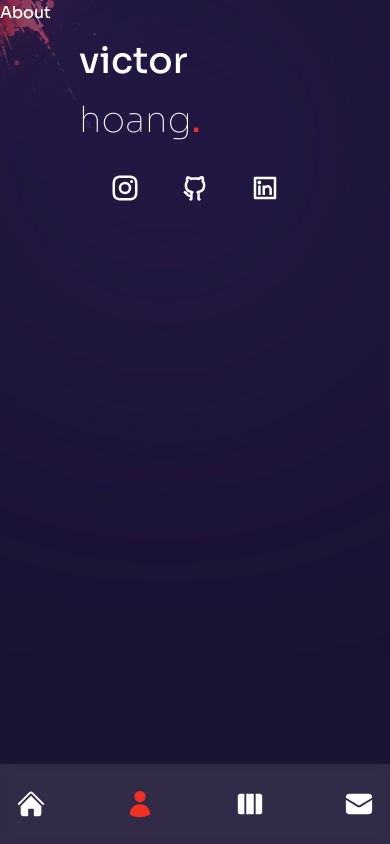
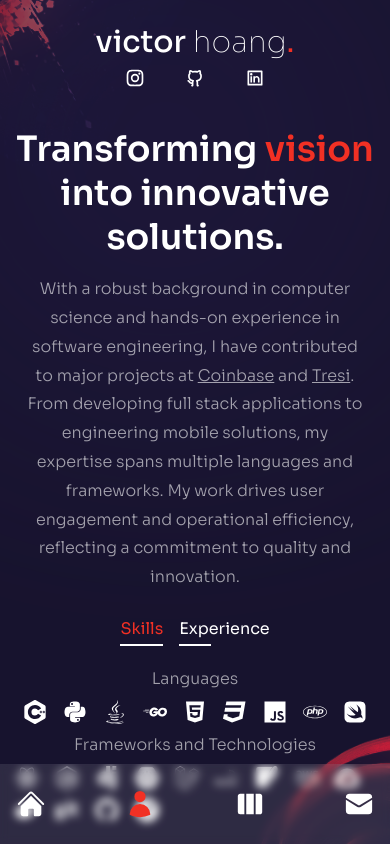
Before and after one commit to VictorH38/vichoang.com-2.0, a Next.js app: page /about in a window 390 px wide. Built offline with nearby package versions, Linux system fonts and the light colour scheme.

Commit message:
about page

```diff
--- a/components/Circles.js
+++ b/components/Circles.js
@@ -1,5 +1,18 @@
+// next image
+import Image from "next/image";
+
 const Circles = () => {
-  return <div>Circles</div>;
+  return (
+    <div className='w-[200px] xl:w-[300px] absolute -right-16 -bottom-2 mix-blend-color-dodge animate-pulse duration-75 z-10'>
+      <Image
+        src={'/circles.png'}
+        width={260}
+        height={200}
+        className='w-full h-full'
+        alt=''
+      />
+    </div>
+  );
 };
 
 export default Circles;
--- a/components/Header.js
+++ b/components/Header.js
@@ -11,9 +11,9 @@ const Header = () => {
   return (
     <header className='absolute z-30 w-full flex items-center px-16 xl:px-0 xl:h-[90px]'>
       <div className='container mx-auto'>
-        <div className='flex flex-col lg:flex-row justify-between items-center gap-y-6 py-8'>
+        <div className='flex flex-col lg:flex-row justify-between items-center gap-y-2 lg:gap-y-6 py-6 lg:py-8'>
           {/* logo */}
-          <Link href={'/'} className='logo'>
+          <Link href={'/'} className='text-3xl lg:text-4xl'>
             {/* <Image
               src={'/logo.svg'}
               width={220}
--- a/components/Socials.js
+++ b/components/Socials.js
@@ -10,7 +10,7 @@ import {
 
 const Socials = () => {
   return (
-    <div className='flex items-center gap-x-10 text-3xl'>
+    <div className='flex items-center gap-x-10 text-xl lg:text-3xl'>
       <Link href={'https://instagram.com/victorrhoang?igshid=YmMyMTA2M2Y='} target="_blank" className='hover:text-accent transition-all duration-300'>
         <RiInstagramLine />
       </Link>
--- a/components/TopLeftImg.js
+++ b/components/TopLeftImg.js
@@ -2,9 +2,17 @@
 import Image from "next/image";
 
 const TopLeftImg = () => {
-  return <div className='absolute left-0 top-0 mix-blend-color-dodge z-10 w-[200px] xl:w-[400px] opacity-50'>
-    <Image src='/top-left-img.png' width={400} height={400} alt='' />
-  </div>;
+  return (
+    <div className='absolute left-0 top-0 mix-blend-color-dodge z-10 w-[200px] xl:w-[400px] opacity-50'>
+      <Image
+        src='/top-left-img.png'
+        width={400}
+        height={400}
+        alt=''
+        priority={true}
+      />
+    </div>
+  );
 };
 
 export default TopLeftImg;
--- a/pages/about/index.js
+++ b/pages/about/index.js
@@ -1,18 +1,32 @@
+import React, { useState } from 'react';
+
 // icons
 import {
   FaHtml5,
   FaCss3,
   FaJs,
   FaReact,
-  FaWordpress,
-  FaFigma,
+  FaPython,
+  FaJava,
+  FaPhp,
+  FaSwift,
+  FaNodeJs,
+  FaLaravel,
+  FaAws,
+  FaDocker,
+  FaGit,
+  FaGithub,
 } from "react-icons/fa";
 
 import {
-  SiNextdotjs,
-  SiFramer,
-  SiAdobexd,
-  SiAdobephotoshop,
+  SiCplusplus,
+  SiGo,
+  SiDjango,
+  SiSpringboot,
+  SiMysql,
+  SiSqlite,
+  SiGooglecloud,
+  SiPostman,
 } from "react-icons/si";
 
 
@@ -22,74 +36,220 @@ const aboutData = [
     title: 'skills',
     info: [
       {
-        title: 'Web Development',
+        title: 'Languages',
         icons: [
+          <SiCplusplus />,
+          <FaPython />,
+          <FaJava />,
+          <SiGo />,
           <FaHtml5 />,
           <FaCss3 />,
           <FaJs />,
-          <FaReact />,
-          <SiNextdotjs />,
-          <SiFramer />,
-          <FaWordpress />,
+          <FaPhp />,
+          <FaSwift />,
         ],
       },
       {
-        title: 'UI/UX Design',
-        icons: [<FaFigma />, <SiAdobexd />, <SiAdobephotoshop />],
+        title: 'Frameworks and Technologies',
+        icons: [
+          <FaReact />,
+          <FaNodeJs />,
+          <SiDjango />,
+          <SiSpringboot />,
+          <FaLaravel />,
+          <SiMysql />,
+          <SiSqlite />,
+          <FaAws />,
+          <SiGooglecloud />,
+          <FaDocker />,
+          <FaGit />,
+          <FaGithub />,
+          <SiPostman />,
+        ],
       },
     ],
   },
-  {
-    title: 'awards',
-    info: [
-      {
-        title: 'Webby Awards - Honoree',
-        stage: '2011 - 2012',
-      },
-      {
-        title: 'Adobe Design Achievement Awards - Finalist',
-        stage: '2009 - 2010',
-      },
-    ],
-  },
+  // {
+  //   title: 'awards',
+  //   info: [
+  //     {
+  //       title: 'Webby Awards - Honoree',
+  //       stage: '2011 - 2012',
+  //     },
+  //     {
+  //       title: 'Adobe Design Achievement Awards - Finalist',
+  //       stage: '2009 - 2010',
+  //     },
+  //   ],
+  // },
   {
     title: 'experience',
     info: [
       {
-        title: 'UX/UI Designer - XYZ Company',
-        stage: '2012 - 2023',
+        title: 'Software Engineer Intern - Coinbase',
+        stage: 'May 2024 to August 2024',
       },
       {
-        title: 'Web Developer - ABC Agency',
-        stage: '2010 - 2012',
-      },
-      {
-        title: 'Intern - DEF Corporation',
-        stage: '2008 - 2010',
+        title: 'Full Stack Web Developer - Tresi',
+        stage: 'May 2023 to Present',
       },
     ],
   },
-  {
-    title: 'credentials',
-    info: [
-      {
-        title: 'Web Development - ABC University, LA, CA',
-        stage: '2011',
-      },
-      {
-        title: 'Computer Science Diploma - AV Technical Institute',
-        stage: '2009',
-      },
-      {
-        title: 'Certified Graphic Designer - ABC Institute, Los Angeles, CA',
-        stage: '2006',
-      },
-    ],
-  },
+  // {
+  //   title: 'credentials',
+  //   info: [
+  //     {
+  //       title: 'Bachelor\'s in Computer Science - USC',
+  //       stage: '2025',
+  //     },
+  //   ],
+  // },
 ];
 
+// components
+import Avatar from '../../components/Avatar';
+import Circles from '../../components/Circles';
+
+// framer motion
+import { motion } from 'framer-motion';
+import { fadeIn } from '../../variants';
+
+// counter
+import CountUp from 'react-countup';
+
 const About = () => {
-  return <div>About</div>;
+  const [index, setIndex] = useState(0);
+  console.log(index);
+  return (
+    <div className='h-full bg-primary/30 py-32 text-center xl:text-left'>
+      <Circles />
+      {/* avatar img */}
+      {/* <motion.div
+        variants={fadeIn('right', 0.2)}
+        initial='hidden'
+        animate='show'
+        exit='hidden'
+        className='hidden xl:flex absolute bottom-0 -left-[370px]'
+      >
+        <Avatar />
+      </motion.div> */}
+      <div className='container mx-auto h-full flex flex-col items-center xl:flex-row gap-x-6'>
+        {/* text */}
+        <div className='flex-1 flex flex-col justify-center'>
+          <motion.h2
+            variants={fadeIn('right', 0.2)}
+            initial='hidden'
+            animate='show'
+            exit='hidden'
+            className='h2'
+          >
+            Transforming <span className='text-accent'>vision</span> into innovative solutions.
+          </motion.h2>
+          <motion.p
+            variants={fadeIn('right', 0.4)}
+            initial='hidden'
+            animate='show'
+            exit='hidden'
+            className='max-w-[500px] mx-auto xl:mx-0 mb-6 xl:mb-12 px-2 xl:px-0'
+          >
+            With a robust background in computer science and hands-on experience in software engineering, I have contributed to major projects at <a href='https://www.coinbase.com/' target='_blank' className='underline hover:text-accent transition-all duration-300'>Coinbase</a> and <a href='https://shoptresi.com/' target='_blank' className='underline hover:text-accent transition-all duration-300'>Tresi</a>. From developing full stack applications to engineering mobile solutions, my expertise spans multiple languages and frameworks. My work drives user engagement and operational efficiency, reflecting a commitment to quality and innovation.
+          </motion.p>
+          {/* counters */}
+          {/* <motion.div
+            variants={fadeIn('right', 0.6)}
+            initial='hidden'
+            animate='show'
+            exit='hidden'
+            className='hidden md:flex md:max-w-xl xl:max-w-none mx-auto xl:mx-0 mb-8'
+          >
+            <div className='flex flex-1 xl:gap-x-6'> */}
+              {/* experience */}
+              {/* <div className='relative flex-1 after:w-[1px] after:h-full after:bg-white/10 after:absolute after:top-0 after:right-0'>
+                <div className='text-2xl xl:text-4xl font-extrabold text-accent mb-2'>
+                  <CountUp start={0} end={10} duration={5} delay={1} /> +
+                </div>
+                <div className='text-xs uppercase tracking-[1px] leading-[1.4] max-w-[100px]'>
+                  Years of experience
+                </div>
+              </div> */}
+              {/* clients */}
+              {/* <div className='relative flex-1 after:w-[1px] after:h-full after:bg-white/10 after:absolute after:top-0 after:right-0'>
+                <div className='text-2xl xl:text-4xl font-extrabold text-accent mb-2'>
+                  <CountUp start={0} end={250} duration={5} delay={1} /> +
+                </div>
+                <div className='text-xs uppercase tracking-[1px] leading-[1.4] max-w-[100px]'>
+                  Satisfied clients
+                </div>
+              </div> */}
+              {/* projects */}
+              {/* <div className='relative flex-1 after:w-[1px] after:h-full after:bg-white/10 after:absolute after:top-0 after:right-0'>
+                <div className='text-2xl xl:text-4xl font-extrabold text-accent mb-2'>
+                  <CountUp start={0} end={650} duration={5} delay={1} /> +
+                </div>
+                <div className='text-xs uppercase tracking-[1px] leading-[1.4] max-w-[100px]'>
+                  Finished projects
+                </div>
+              </div> */}
+              {/* awards */}
+              {/* <div className='relative flex-1'>
+                <div className='text-2xl xl:text-4xl font-extrabold text-accent mb-2'>
+                  <CountUp start={0} end={8} duration={5} delay={1} /> +
+                </div>
+                <div className='text-xs uppercase tracking-[1px] leading-[1.4] max-w-[100px]'>
+                  Winning awards
+                </div>
+              </div>
+            </div>
+          </motion.div> */}
+        </div>
+        {/* info */}
+        <motion.div
+          variants={fadeIn('left', 0.4)}
+          initial='hidden'
+          animate='show'
+          exit='hidden'
+          className='flex flex-col w-full xl:max-w-[48%] h-[480px]'
+        >
+          <div className='flex gap-x-4 xl:gap-x-8 mx-auto xl:mx-0 mb-4'>
+            {aboutData.map((item, itemIndex) => {
+              return (
+                <div
+                  key={itemIndex}
+                  className={`${index === itemIndex && 'text-accent after:w-[100%] after:bg-accent after:transition-all after:duration-300'} cursor-pointer capitalize xl:text-lg relative after:w-8 after:h-[2px] after:bg-white after:absolute after:-bottom-1 after:left-0`}
+                  onClick={() => setIndex(itemIndex)}
+                >
+                  {item.title}
+                </div>
+              );
+            })}
+          </div>
+          <div className='py-2 xl:py-6 flex flex-col gap-y-2 xl:gap-y-4 items-center xl:items-start'>
+            {aboutData[index].info.map((item, itemIndex) => {
+              return (
+                <div
+                  key={itemIndex}
+                  className='flex-1 flex flex-col md:flex-row max-w-max gap-x-2 items-center text-white/60'
+                >
+                  {/* title */}
+                  <div className='font-light mb-2 md:mb-0'>{item.title}</div>
+                  <div className='hidden md:flex'>-</div>
+                  <div>{item.stage}</div>
+                  <div className='flex flex-wrap gap-x-4 gap-y-2'>
+                    {/* icons */}
+                    {item.icons?.map((icon, itemIndex) => {
+                      return (
+                        <div className='text-2xl text-white'>{icon}</div>
+                      );
+                    })}
+                  </div>
+                </div>
+              );
+            })}
+          </div>
+        </motion.div>
+      </div>
+    </div>
+  );
 };
 
 export default About;
```
